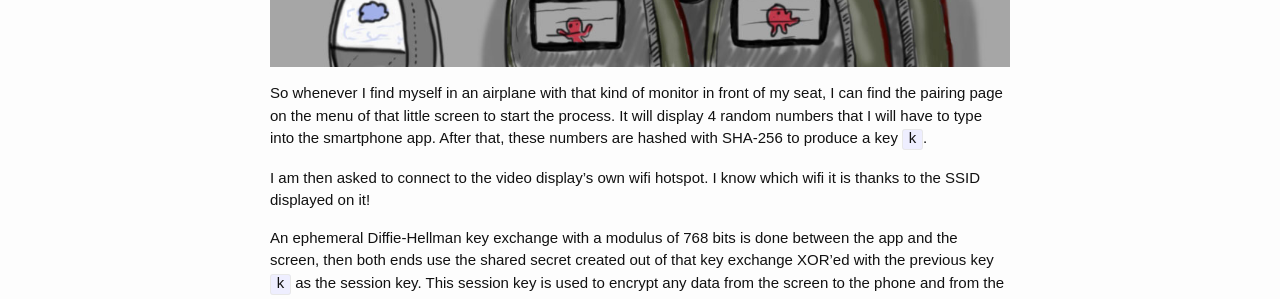
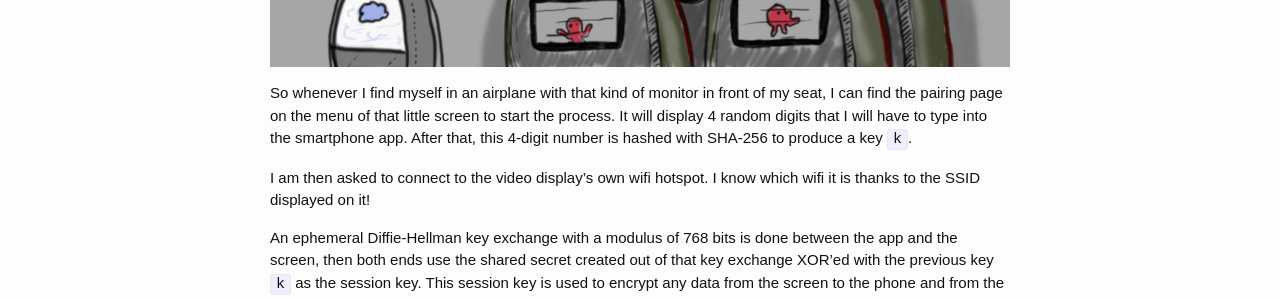
Before and after one commit to CryptoServices/cryptoservices.github.io, a Jekyll site: the page built from challenges/screenapp.md, in a window 1280 px wide. Shown: the part 352-651 px from the top of the page. Built offline with Jekyll 4.4.1, drawn with Linux system fonts in a browser that asks for light colours.

Commit message:
4 numbers -> 4 digits

```diff
--- a/challenges/screenapp.md
+++ b/challenges/screenapp.md
@@ -8,7 +8,7 @@ permalink: /challenges/screenapp
 
 ![drawing of an airplane screen](/images/challenges/screenapp.jpg)
 
-So whenever I find myself in an airplane with that kind of monitor in front of my seat, I can find the pairing page on the menu of that little screen to start the process. It will display 4 random numbers that I will have to type into the smartphone app. After that, these numbers are hashed with SHA-256 to produce a key `k`.
+So whenever I find myself in an airplane with that kind of monitor in front of my seat, I can find the pairing page on the menu of that little screen to start the process. It will display 4 random digits that I will have to type into the smartphone app. After that, this 4-digit number is hashed with SHA-256 to produce a key `k`.
 
 I am then asked to connect to the video display's own wifi hotspot. I know which wifi it is thanks to the SSID displayed on it!
 
```
